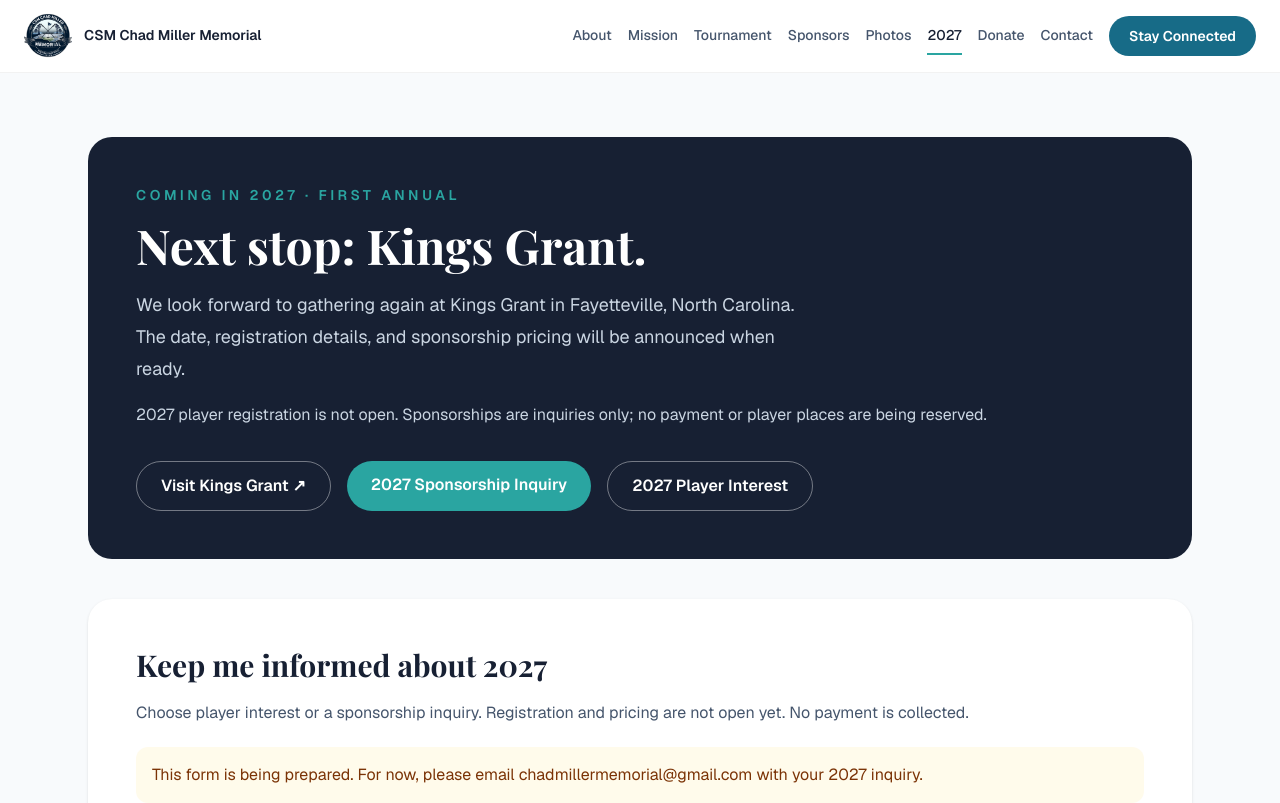
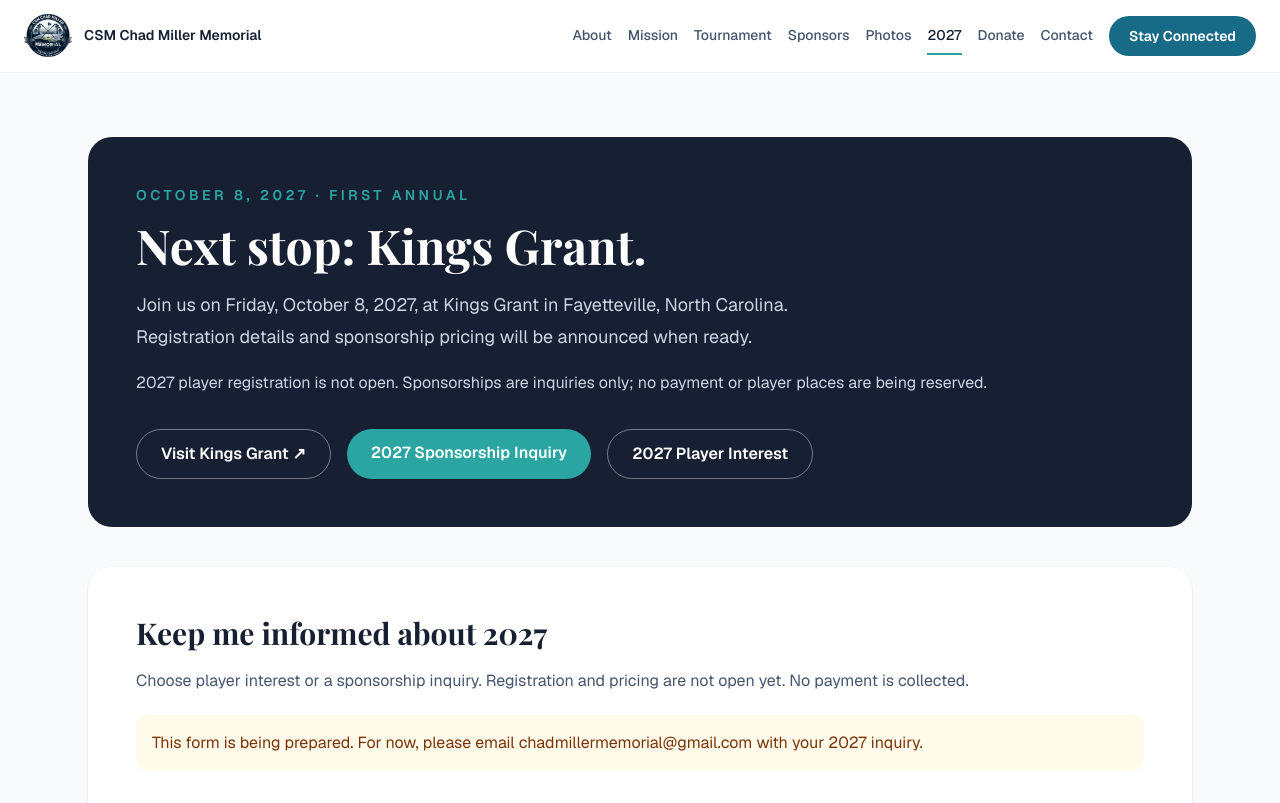
Before and after one commit to chadmillermemorial/chad-miller-memorial, a Next.js app: page /2027 in a window 1280 px wide. Shown: the top 803 px of the page. Built offline with nearby package versions, Linux system fonts and the light colour scheme; a web font is replaced by a local one.

Commit message:
Confirm October 8, 2027 tournament date across website

```diff
--- a/app/opengraph-image.tsx
+++ b/app/opengraph-image.tsx
@@ -3,7 +3,7 @@
 import { join } from "node:path";
 
 export const alt =
-  "CSM Chad Miller Memorial — Thank you for an incredible 2026 inaugural. Coming in 2027: Kings Grant, Fayetteville, NC.";
+  "CSM Chad Miller Memorial — Thank you for an incredible 2026 inaugural. October 8, 2027: Kings Grant, Fayetteville, NC.";
 
 export const size = {
   width: 1200,
@@ -117,7 +117,7 @@
             }}
           >
             <span>2026 Inaugural · Thank you!</span>
-            <span>2027 · Kings Grant · Fayetteville, NC</span>
+            <span>October 8, 2027 · Kings Grant</span>
           </div>
 
           <div
--- a/app/photos/2027/page.tsx
+++ b/app/photos/2027/page.tsx
@@ -2,5 +2,5 @@
 import Container from '@/components/ui/Container';
 import GalleryHeader from '@/components/gallery/GalleryHeader';
 import NextTournament from '@/components/NextTournament';
-export const metadata:Metadata={title:'2027 First Annual Photos | CSM Chad Miller Memorial',description:'Coming in 2027: the first annual CSM Chad Miller Memorial Golf Tournament at Kings Grant in Fayetteville, North Carolina. Sponsorship inquiries are welcome.'};
+export const metadata:Metadata={title:'2027 First Annual Photos | CSM Chad Miller Memorial',description:'October 8, 2027: the first annual CSM Chad Miller Memorial Golf Tournament at Kings Grant in Fayetteville, North Carolina. Sponsorship inquiries are welcome.'};
 export default function Photos2027Page(){return <main className="bg-slate-50"><Container><GalleryHeader year={2027}/><section className="py-10"><p className="mb-6 text-lg leading-8 text-slate-600">Our next photo collection is coming in 2027. Join us in carrying Chad’s legacy forward.</p><NextTournament/></section></Container></main>;}
--- a/components/NextTournament.tsx
+++ b/components/NextTournament.tsx
@@ -1,9 +1,9 @@
 import Link from "next/link";
 export default function NextTournament() {
  return <section className="rounded-3xl bg-[var(--brand-navy)] p-8 text-white md:p-12">
-  <p className="text-sm font-semibold uppercase tracking-[0.25em] text-[var(--brand-teal)]">Coming in 2027 · First Annual</p>
+  <p className="text-sm font-semibold uppercase tracking-[0.25em] text-[var(--brand-teal)]">October 8, 2027 · First Annual</p>
   <h2 className="mt-4 text-3xl font-bold md:text-5xl">Next stop: Kings Grant.</h2>
-  <p className="mt-5 max-w-2xl text-lg leading-8 text-slate-300">We look forward to gathering again at Kings Grant in Fayetteville, North Carolina. The date, registration details, and sponsorship pricing will be announced when ready.</p>
+  <p className="mt-5 max-w-2xl text-lg leading-8 text-slate-300">Join us on Friday, October 8, 2027, at Kings Grant in Fayetteville, North Carolina. Registration details and sponsorship pricing will be announced when ready.</p>
   <p className="mt-4 leading-7 text-slate-300">2027 player registration is not open. Sponsorships are inquiries only; no payment or player places are being reserved.</p>
   <div className="mt-8 flex flex-wrap gap-4">
    <a href="https://kingsgrantgolfcc.com/" target="_blank" rel="noopener noreferrer" className="rounded-full border border-white/40 px-6 py-3 font-semibold">Visit Kings Grant ↗</a>
--- a/components/forms/Donation2027Form.tsx
+++ b/components/forms/Donation2027Form.tsx
@@ -28,7 +28,7 @@
  }
  return <form id="monetary-donation" onSubmit={submit} onChange={()=>{if(!submitting.current) attempt.current='';}} className="mx-auto max-w-3xl rounded-3xl bg-white p-8 shadow-sm md:p-12">
   <h2 className="text-3xl font-bold text-[var(--brand-navy)]">Make a donation for 2027</h2>
-  <p className="mt-4 leading-7 text-slate-600">Your contribution supports next year’s CSM Chad Miller Memorial Golf Tournament at Kings Grant in Fayetteville, NC, benefiting The Honor Foundation. The date will be announced when ready.</p>
+  <p className="mt-4 leading-7 text-slate-600">Your contribution supports next year’s CSM Chad Miller Memorial Golf Tournament at Kings Grant in Fayetteville, NC, benefiting The Honor Foundation. The tournament will take place on October 8, 2027.</p>
   {!ready && <p role="status" className="mt-5 rounded-xl bg-amber-50 p-4 text-amber-900">Donations are temporarily unavailable. Please try again shortly or <a className="underline" href="mailto:chadmillermemorial@gmail.com?subject=2027%20Donation%20Question">contact the tournament team</a>.</p>}
   <fieldset disabled={!ready || saving} className="mt-8 space-y-6 disabled:opacity-60">
    <div><p className="font-semibold">Contribution amount</p><div className="mt-3 grid grid-cols-4 gap-3">{[50,100,250,500].map(preset=><button key={preset} type="button" aria-pressed={amount===String(preset)} onClick={()=>{setAmount(String(preset));attempt.current='';}} className={`rounded-xl border-2 px-3 py-4 font-bold ${amount===String(preset)?'border-[var(--brand-blue)] bg-[var(--brand-sky)]':'border-slate-200'}`}>${preset}</button>)}</div>
```
